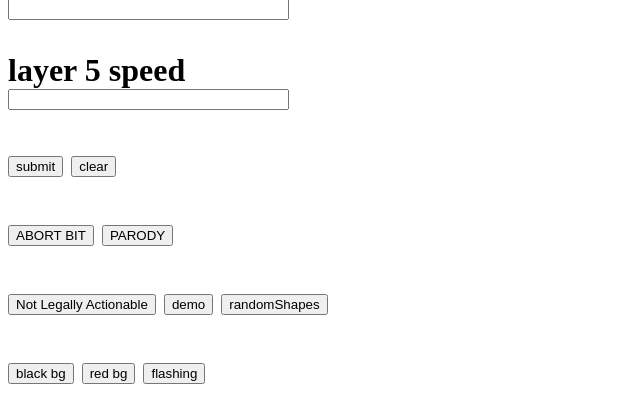
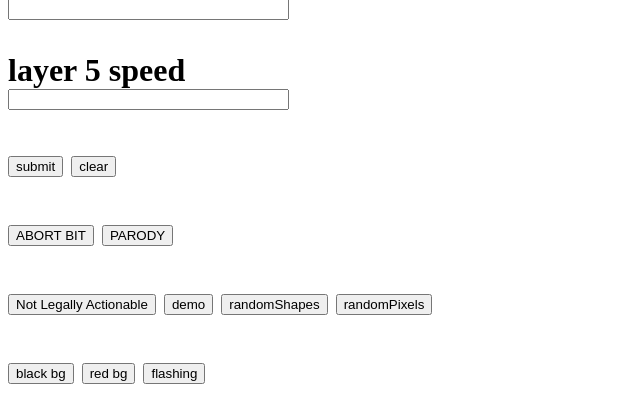
Before and after one commit to drbeefsupreme/qyron, a Flask app: page /dumb in a window 1280 px wide. Shown: the part 884-1302 px from the top of the page, without its empty margins (0-640 px from the left). Run offline with Flask 2, Linux system fonts and the light colour scheme.

Commit message:
random pixels

```diff
--- a/rpi/processing.py
+++ b/rpi/processing.py
@@ -61,6 +61,7 @@ class BigDumbForm(FlaskForm):
 
     featureDemo = SubmitField('demo')
     randomShapes = SubmitField('randomShapes')
+    randomPixels = SubmitField('randomPixels')
 
     setRedBG = SubmitField('red bg')
     setBlackBG = SubmitField('black bg')
@@ -159,6 +160,8 @@ def dumb():
             interface.runFeatureDemo()
         if form.randomShapes.data:
             interface.drawRandomShapes()
+        if form.randomPixels.data:
+            interface.drawRandomPixels()
         if form.setBlackBG.data:
             interface.setBlackBackground()
         if form.setRedBG.data:
--- a/rpi/templates/dumbform.html
+++ b/rpi/templates/dumbform.html
@@ -47,7 +47,8 @@
         </p>
         <p>{{ form.submit() }} {{ form.clear() }}</p>
         <p>{{ form.abortBit() }} {{ form.parody() }}</p>
-        <p>{{ form.legallyActionable() }} {{ form.featureDemo() }} {{ form.randomShapes() }}</p>
+        <p>{{ form.legallyActionable() }} {{ form.featureDemo() }} {{
+        form.randomShapes() }} {{ form.randomPixels() }}</p>
         <p>{{ form.setBlackBG() }} {{ form.setRedBG() }} {{ form.setBlinking() }}</p>
 
     </form>
```
Also changed, not shown: 1 other file.
